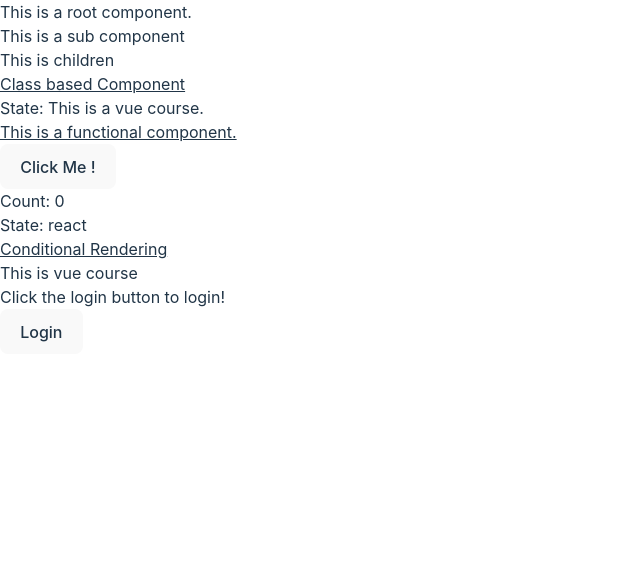
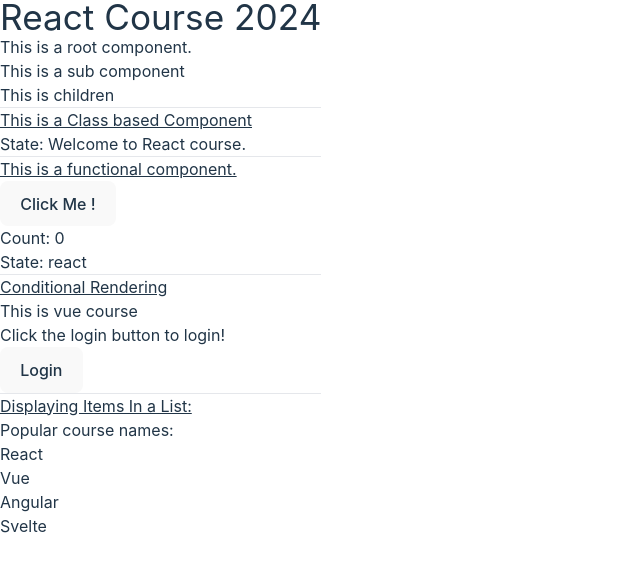
Before and after one commit to NjauSamuel/React_Blog_Project, a React (Vite) app: page / in a window 1280 px wide. Shown: the top 572 px of the page, without its empty margins (0-640 px from the left). Built offline with nearby package versions, Linux system fonts and the light colour scheme.

Commit message:
Learnt how to render array list items in React and I also made improvements to the UI.

```diff
--- a/index.html
+++ b/index.html
@@ -10,7 +10,7 @@
       class="bg-gradient-to-r from-indigo-200 from-10% via-sky-200 via-30% to-emerald-200 to-90% text-slate-700">
       <div
          id="root"
-         class="w-full rounded-md border border-slate-300 bg-white mt-5 p-4 pl-5 shadow-sm mx-auto max-w-2xl"></div>
+         class="w-full rounded-md border border-slate-300 bg-white my-8 p-4 pl-5 shadow-sm mx-auto max-w-2xl"></div>
       <script type="module" src="/src/main.jsx"></script>
    </body>
 </html>
--- a/src/App.jsx
+++ b/src/App.jsx
@@ -2,11 +2,16 @@
 import ClassBasedComponent from "./components/ClassBasedComponent";
 import FunctionalComponent from "./components/FunctionalComponent";
 import ConditionalRendering from "./components/ConditionalRendering";
+import List from "./components/List";
 
 function App() {
   return (
-    <div>
-      <p>This is a root component. </p>
+    <div  className="pt-2">
+
+      <h1 className="text-center font-bold">React Course 2024</h1>
+
+
+      <p className="pt-2">This is a root component. </p>
       <SubComponent>
         This is children
       </SubComponent>
@@ -16,6 +21,8 @@
       <FunctionalComponent />
 
       <ConditionalRendering />
+
+      <List />
     </div>
   )
 }
--- a/src/components/ClassBasedComponent.jsx
+++ b/src/components/ClassBasedComponent.jsx
@@ -10,7 +10,7 @@
 
         this.setState((oldState) => {
             return{
-                course: "vue",
+                course: "React",
                 counter: oldState.counter + 1,
             };
         });
@@ -22,10 +22,11 @@
     render(){
         console.log("before render");
         return (
-            <div>
-                <p className="py-4"><u>Class based Component</u></p>
+            <div className="pt-2">
+                <hr />
+                <p className="py-4"><u>This is a Class based Component</u></p>
 
-                <p>State: This is a {this.state.course} course. </p>
+                <p>State: Welcome to {this.state.course} course. </p>
             </div>
         )
     }
--- a/src/components/ConditionalRendering.jsx
+++ b/src/components/ConditionalRendering.jsx
@@ -12,7 +12,8 @@
     isLoggedIn ? (text = "Welcome user!") : (text = "Click the login button to login!")
 
     return (
-        <div>
+        <div className="pt-2">
+            <hr />
             <p className="pt-3 pb-2 "><u>Conditional Rendering</u></p>
             {/* expression ? true-statement : false-statement */}
             {course === "react" ? (<p>This is react course</p>) : course === "vue" ? (<p>This is vue course</p>) : null}
--- a/src/components/FunctionalComponent.jsx
+++ b/src/components/FunctionalComponent.jsx
@@ -14,7 +14,8 @@
     console.log(data)
 
     return(
-        <div>
+        <div className="pt-2">
+            <hr />
             <p className="py-4"><u>This is a functional component. </u></p>
 
             <button type="button" onClick={() => handleClick("vue")} className="bg-blue-500 hover:bg-blue-700 text-white font-bold py-2 px-4 rounded" >Click Me !</button>
--- /dev/null
+++ b/src/components/List.jsx
@@ -0,0 +1,25 @@
+const List = () => {
+
+    const items = [
+        "React",
+        "Vue",
+        "Angular",
+        "Svelte"
+    ]
+
+    return (
+        <div className="pt-2">
+            <hr/>
+
+            <p className="py-2"><u>Displaying Items In a List: </u></p>
+
+            <p >Popular course names: </p>
+
+            <ul className="pl-3 list-disc">
+                {items.map((item, index) => (<li key={index}>{item}</li>))}
+            </ul>
+        </div>
+    )
+}
+
+export default List;
--- a/src/index.css
+++ b/src/index.css
@@ -37,8 +37,8 @@
 }
 
 h1 {
-   font-size: 3.2em;
-   line-height: 1.1;
+   font-size: 2.2em;
+   line-height: 1;
 }
 
 button {
```
